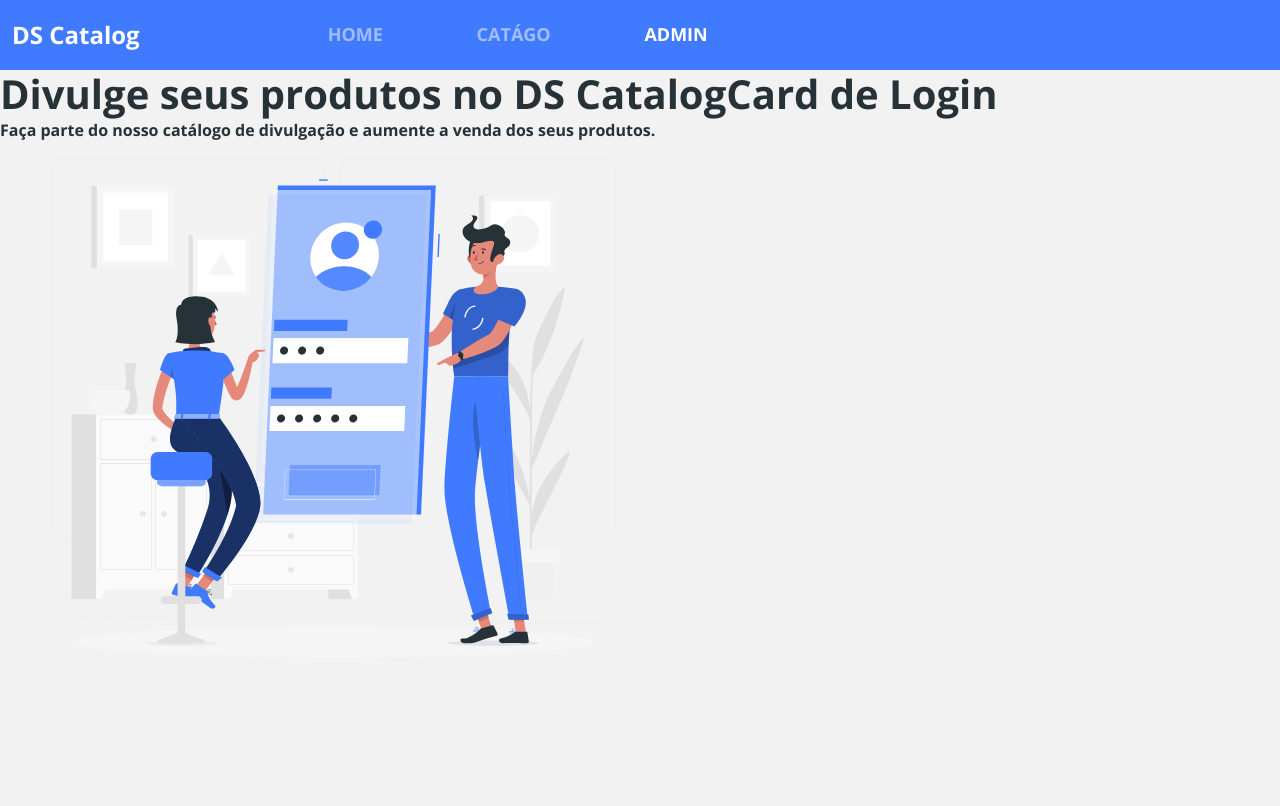
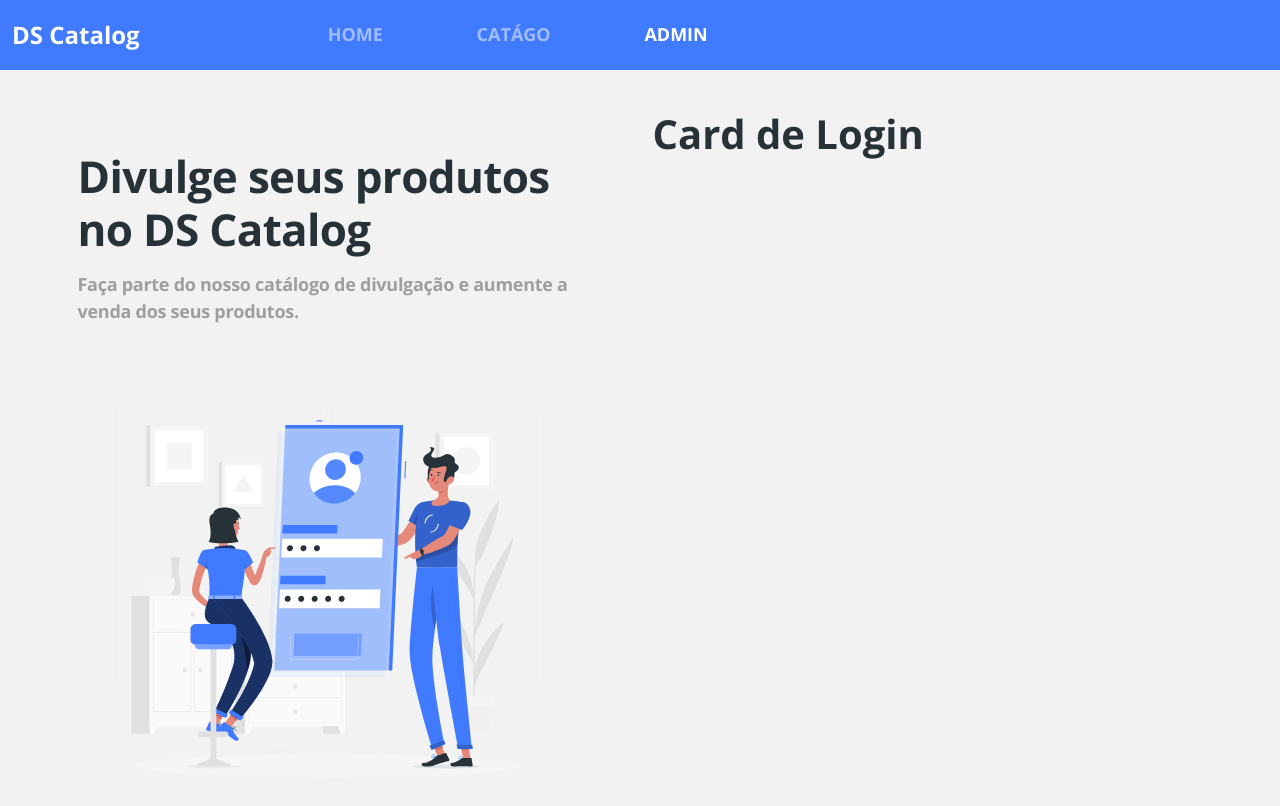
Before and after one commit to KEENNEEDYY/dscatalog-ecomerce, a React (Create React App) app in the folder frontweb/: page /admin/auth/login in a window 1280 px wide. Shown: the top 806 px of the page. Built offline with nearby package versions, Linux system fonts and the light colour scheme; no server answers; the HTML template or start-up script is replaced by a standard one.

Commit message:
Banner styling

```diff
--- a/frontweb/src/pages/Admin/Auth/index.tsx
+++ b/frontweb/src/pages/Admin/Auth/index.tsx
@@ -1,6 +1,6 @@
-import './styles.css'
 import { ReactComponent as AuthImage } from 'assets/images/auth-img.svg';
 import { Route, Switch } from 'react-router-dom';
+import './styles.css';
 
 const Auth = () => {
     return(
--- a/frontweb/src/pages/Admin/Auth/styles.css
+++ b/frontweb/src/pages/Admin/Auth/styles.css
@@ -1,8 +1,71 @@
 .auth-container{
     display: flex;
+    justify-content: space-around;
+    padding: 20px;
+}
+
+.auth-banner-container{
+    font-style: normal;
+    font-weight: unset;
+    display: none;
+}
+
+.auth-form-container{
+    width: 100%;
+}
+
+@media (min-width: 576px) {
+    .auth-form-container{
+        width: 536px;
+    }
 
 }
 
-.auth-form-container{
+@media (min-width: 768px) {
+    .auth-form-container{
+        width: 550px;
+    }
 
+
+    @media (min-width: 1200px) {
+        .auth-container{
+            padding: 40px;
+        }
+        .auth-banner-container{
+            display: flex;
+            flex-direction: column;
+            width: 500px;
+            margin-top: 40px;
+        }
+        .auth-banner-container h1{
+            font-size: 44px;
+            letter-spacing: -0.015em;
+            color: #263238;
+            margin-bottom: 15px;
+        }
+        .auth-banner-container p{
+            font-size: 18px;
+            letter-spacing: -0.015em;
+            color: #9E9E9E;
+        }
+        .auth-banner-container svg{
+            width: 100%;
+        }
+    }
+
+    @media (min-width:1400) {
+        .auth-container{
+            padding: 40px;
+        }
+        .auth-banner-container{
+            width: 500px;
+        }
+        .auth-banner-container h1{
+            font-size: 55px;
+            margin-bottom: 25px;
+        }
+        .auth-banner-container p{
+            font-size: 24px;
+        }
+    }
 }
```
